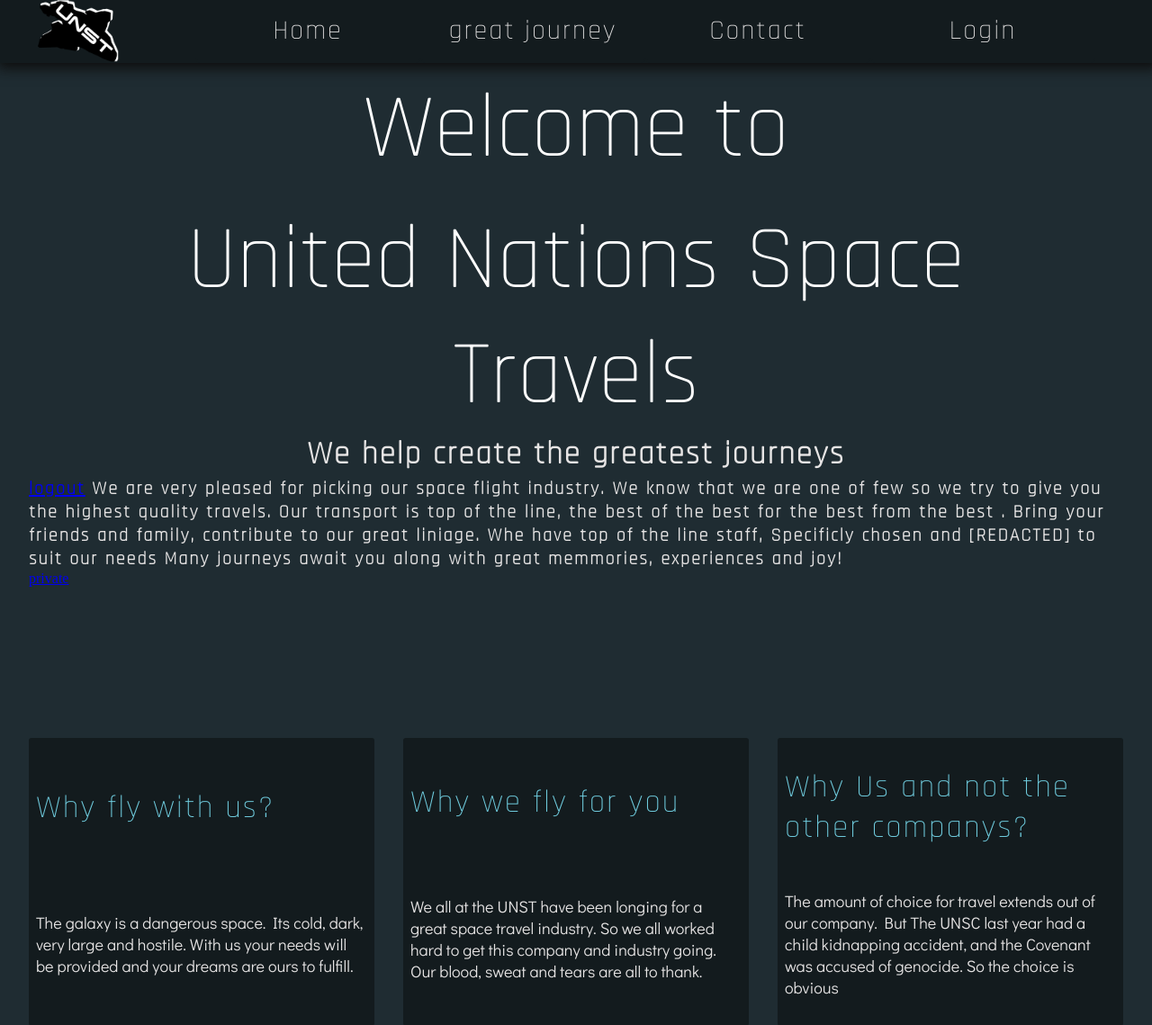
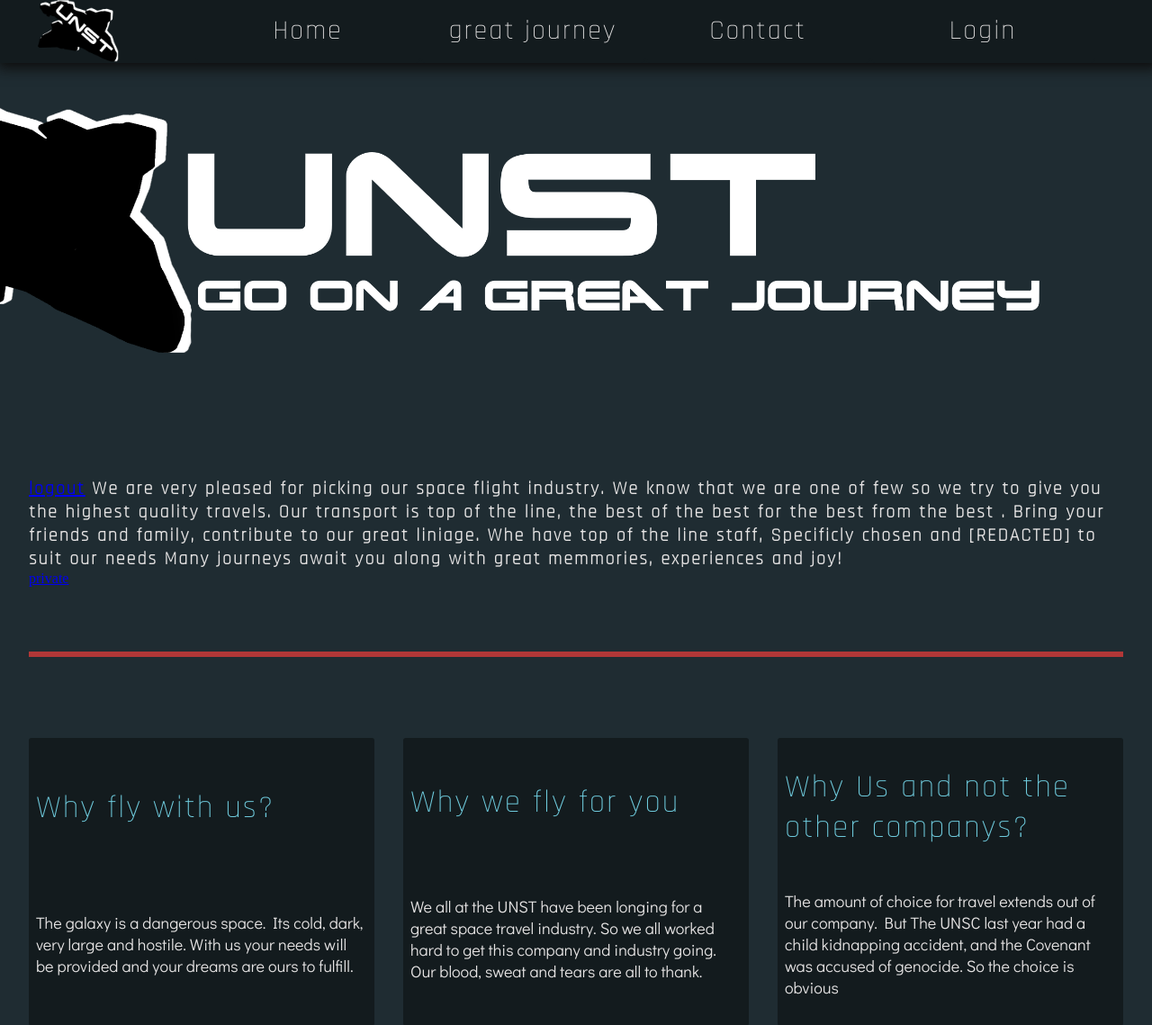
Before and after one commit to CeMagnum/UNST, a PHP site: page / in a window 1280 px wide. Shown: the top 1139 px of the page at 90% size. Run offline with PHP 8.4, Linux system fonts and the light colour scheme; data that the repository does not hold is empty.

Commit message:
update 16-6-2022 minor

```diff
--- a/assets/css/style.css
+++ b/assets/css/style.css
@@ -133,6 +133,9 @@ body {
   flex-direction: column;
   justify-content: space-between;
   align-items: center;
+  background-image: url(../img/bannerlogo2_WIP.png);
+  background-repeat: no-repeat;
+  background-size: contain, cover;
 }
 
 .home_landing_title {
@@ -165,6 +168,7 @@ body {
   height: 200px;
   display: flex;
   flex-direction: column;
+  border-bottom: solid 6px var(--red);
 }
 
 .home_landing_txt p {
@@ -512,9 +516,8 @@ body {
 }
 
 .journey_img_img {
-  height: 90%;
-  background-color: black;
-  border-radius: 10px;
+  background-color: transparent;
+  border-radius: 50%;
 }
 
 .journey_txt {
--- a/index.php
+++ b/index.php
@@ -42,10 +42,10 @@ include("includes/connect.php");
 <div class="navbar_space"></div>
 <div class="home_landing_title_div" id="landing">
     <div class="home_landing_title">
-        <h1>Welcome to</h1>
+        <!-- <h1>Welcome to</h1>
         <br>
         <h1>United Nations Space Travels</h1>
-        <p>We help create the greatest journeys</p>
+        <p>We help create the greatest journeys</p>  -->
     </div>
    <div class="home_landing_txt">
     <p>
@@ -58,6 +58,7 @@ include("includes/connect.php");
     </p>
     <a href="private/base.php">private</a>
    </div>
+
 </div>
 <div class="home_info_div" id="info">
     <div class="home_info_section">
```
Also changed, not shown: assets/img/bannerlogo2_WIP.png (added), assets/img/planets/Diosac.png (renamed from assets/img/planets/Doisac.png), 1 other file.
